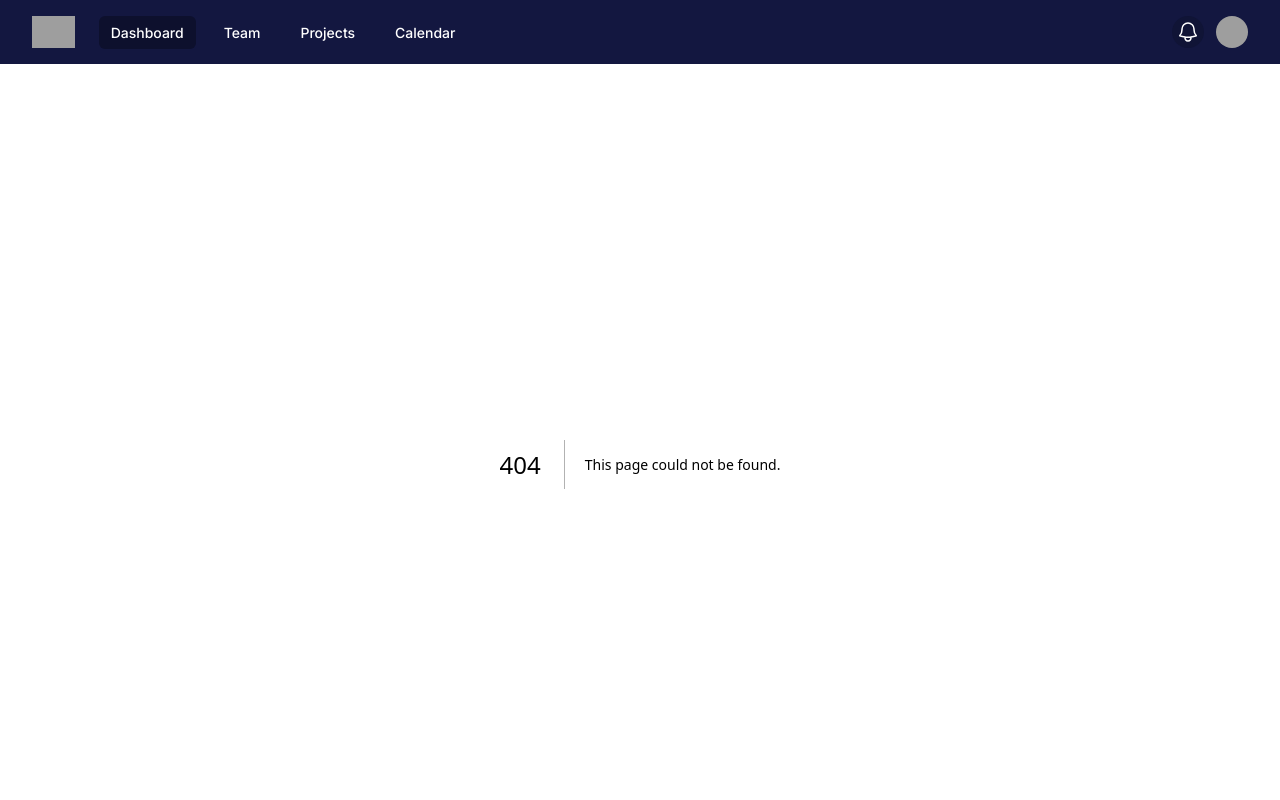
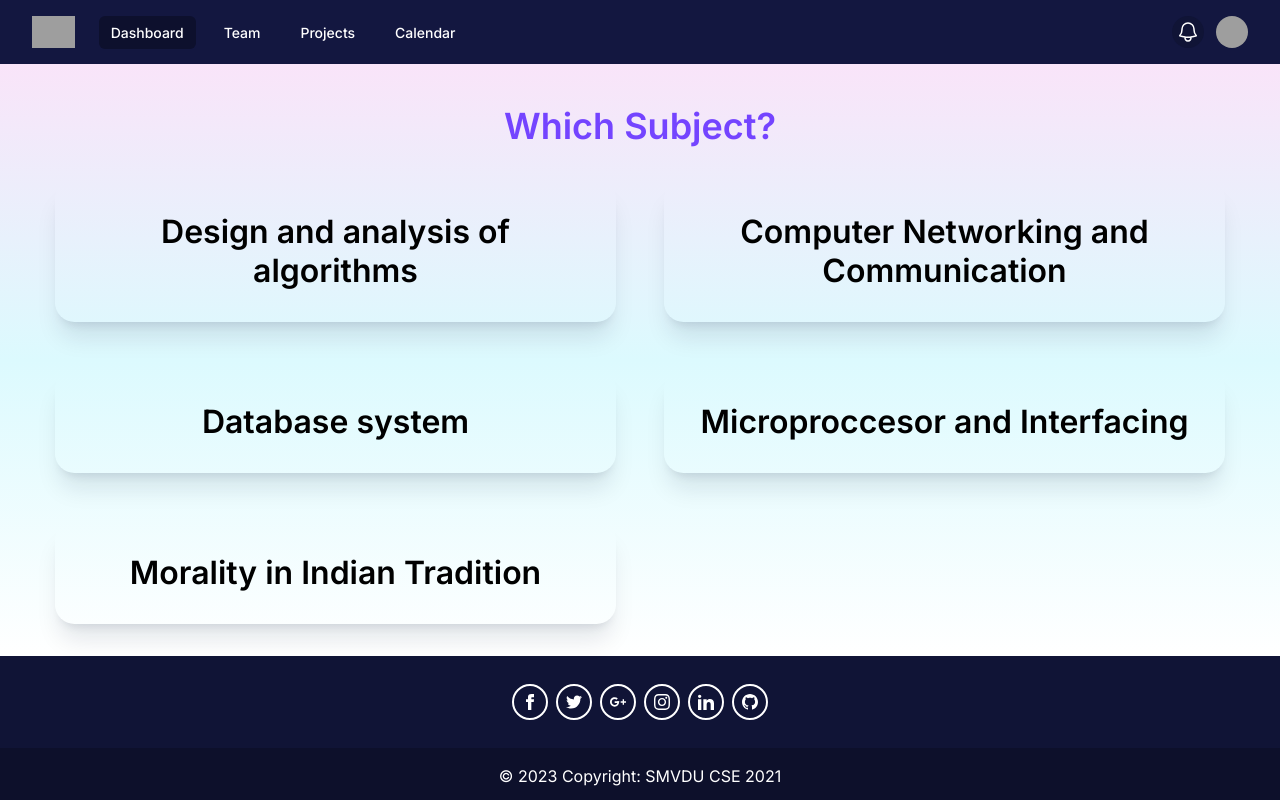
Before and after one commit to anirudhsalaria/CSmart, a Next.js app: page /pages/4thsem in a window 1280 px wide. Before the commit this address had no page. Shown: the top 800 px of the page. Built offline with nearby package versions, Linux system fonts and the light colour scheme; grey boxes are pictures that could not be loaded.

Commit message:
sem4 structure

```diff
--- /dev/null
+++ b/src/app/pages/4thsem/page.jsx
@@ -0,0 +1,39 @@
+import React from 'react'
+import Link from 'next/link'
+
+const page = () => {
+    return (
+        <div className='w-full hero-bg'>
+            <h1 className='text-center text-4xl font-semibold text-accent-dark hover:text-jacarta-900 pt-10'>Which Subject?</h1>
+            <div className='container p-8  md:grid grid-cols-2 sm:grid-rows-1 font-semibold text-3xl gap-12 text-center'>
+                <Link href="./">
+                    <div className=' p-8 rounded-3lg shadow-xl hover:shadow-2xl'>
+                    Design and analysis of algorithms
+                    </div>
+                </Link>
+                <Link href="./">
+                    <div className=' p-8 rounded-3lg shadow-xl hover:shadow-2xl'>
+                        Computer Networking and Communication
+                    </div>
+                </Link>
+                <Link href="./">
+                    <div className=' p-8 rounded-3lg shadow-xl hover:shadow-2xl'>
+                        Database system
+                    </div>
+                </Link>
+                <Link href="./">
+                    <div className=' p-8 rounded-3lg shadow-xl hover:shadow-2xl'>
+                        Microproccesor and Interfacing
+                    </div>
+                </Link>
+                <Link href="./">
+                    <div className=' p-8 rounded-3lg shadow-xl hover:shadow-2xl'>
+                        Morality in Indian Tradition
+                    </div>
+                </Link>
+            </div>
+        </div>
+    )
+}
+
+export default page
--- a/src/components/Semester.jsx
+++ b/src/components/Semester.jsx
@@ -21,7 +21,7 @@ const Semester = () => {
                         3rd Semester
                     </div>
                 </Link>
-                <Link href="./">
+                <Link href="./pages/4thsem">
                     <div className='p-20  bg-sem w-full h-full rounded-3lg bg-center bg-cover  shadow-2xl '>
                         4th Semester
                     </div>
```
